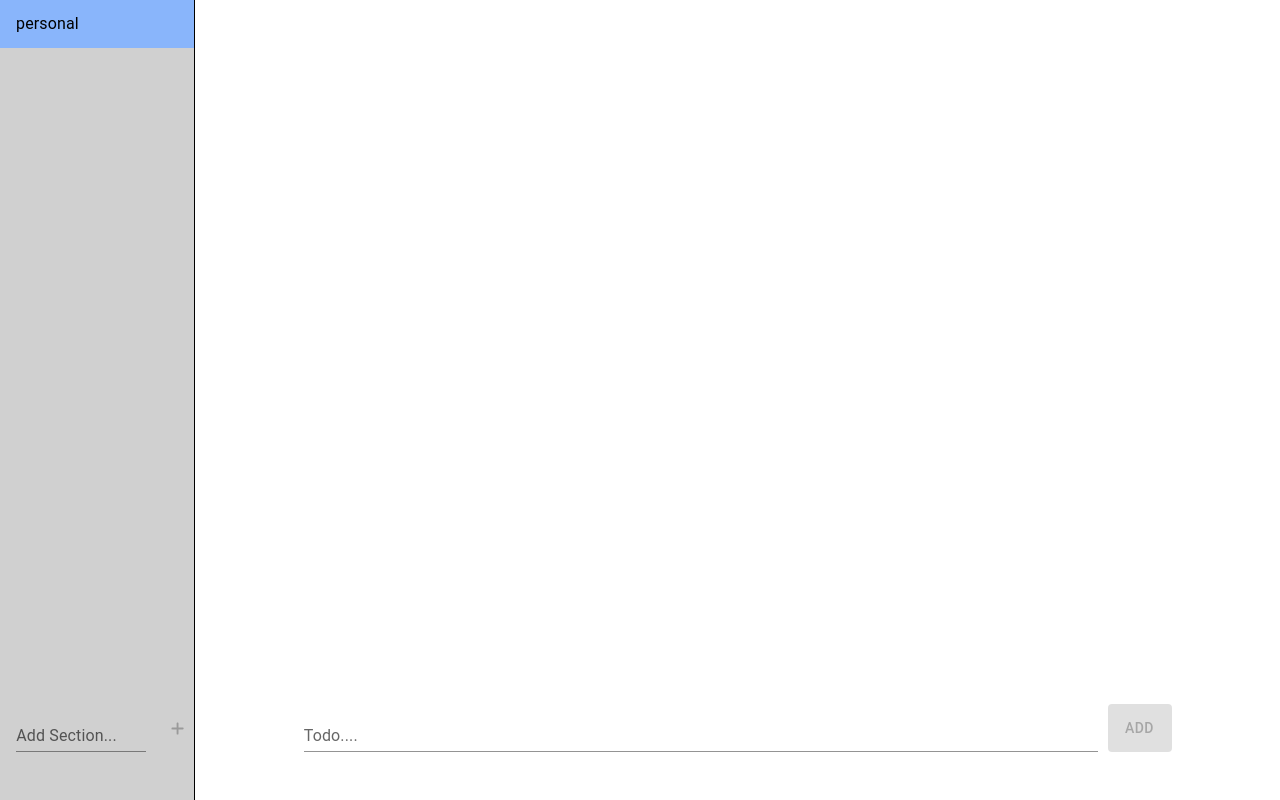
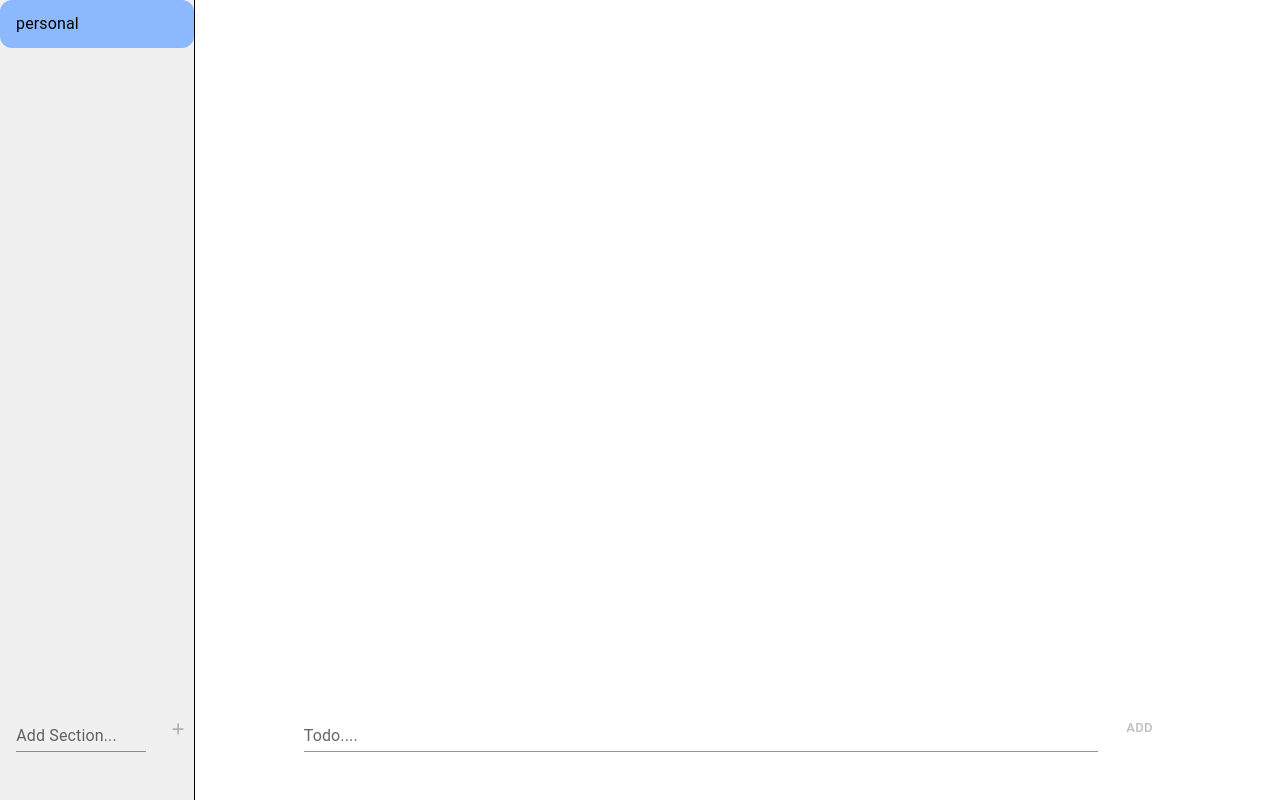
Before and after one commit to chiragmak10/todo-app, a React (Vite) app: page / in a window 1280 px wide. Built offline with nearby package versions, Linux system fonts and the light colour scheme.

Commit message:
changes for css and section field input

```diff
--- a/src/views/App.tsx
+++ b/src/views/App.tsx
@@ -25,7 +25,7 @@ export const App: FC<Props> = (): ReactElement => {
       >
         <Grid
           css={{
-            background: '#d0d0d0',
+            background: '#f0f0f0',
           }}
         >
           <Navbar />
--- a/src/views/Mainpage/ItemSection/AddItems/index.tsx
+++ b/src/views/Mainpage/ItemSection/AddItems/index.tsx
@@ -49,6 +49,7 @@ export const AddItems: FC<Props> = (): ReactElement => {
                 label="Add Section..."
                 name="name"
                 variant="standard"
+                value={values.name}
                 onChange={(e) => {
                   setFieldValue('name', e.target.value)
                 }}
@@ -57,8 +58,8 @@ export const AddItems: FC<Props> = (): ReactElement => {
             <Grid item xs={2}>
               <Button
                 variant="text"
-                size="large"
-                disabled={values.name.length < 5}
+                size="medium"
+                disabled={values.name.length < 3}
                 type="submit"
               >
                 <FontAwesomeIcon icon={faPlus} />
--- a/src/views/Mainpage/ItemSection/index.tsx
+++ b/src/views/Mainpage/ItemSection/index.tsx
@@ -29,7 +29,10 @@ export const Navbar = () => {
             <ListItem
               key={x.sectionType}
               disablePadding
-              css={{ background: x.active ? '#84b3ffeb' : '#d7d7d7' }}
+              css={{
+                borderRadius: 12,
+                background: x.active ? '#84b3ffeb' : '#f0f0f0',
+              }}
               onClick={() => {
                 setMockData(
                   mockData.map((y) =>
--- a/src/views/Mainpage/TodoList/TodoForm/index.tsx
+++ b/src/views/Mainpage/TodoList/TodoForm/index.tsx
@@ -53,8 +53,8 @@ export const InputForm: FC<Props> = (): ReactElement => {
 
             <Button
               disabled={values.taskName.length < 3}
-              variant="contained"
-              size="medium"
+              variant="text"
+              size="small"
               type="submit"
             >
               Add
```
